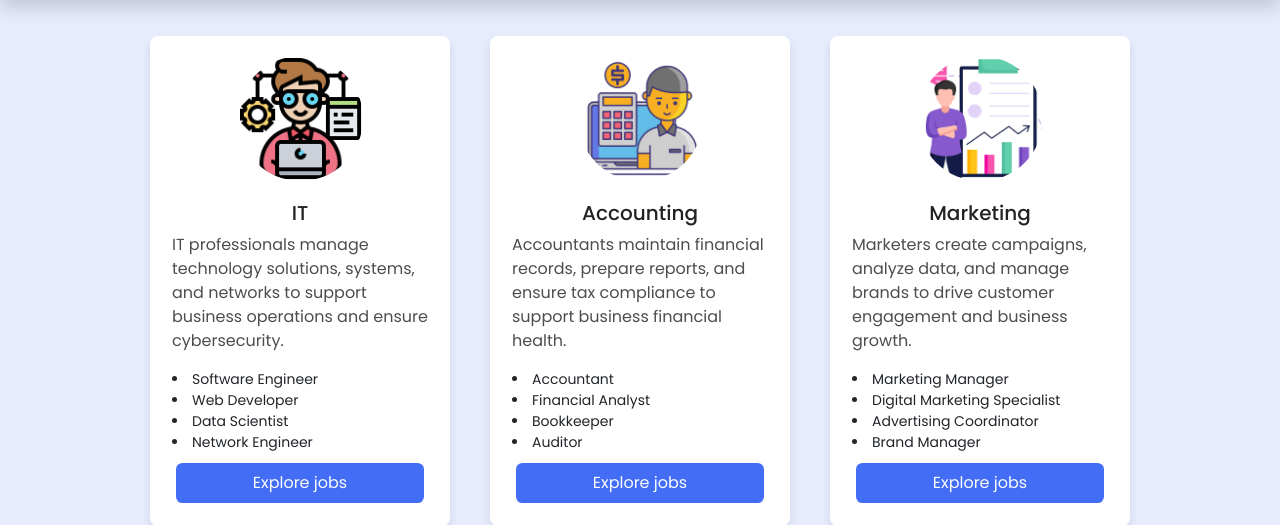
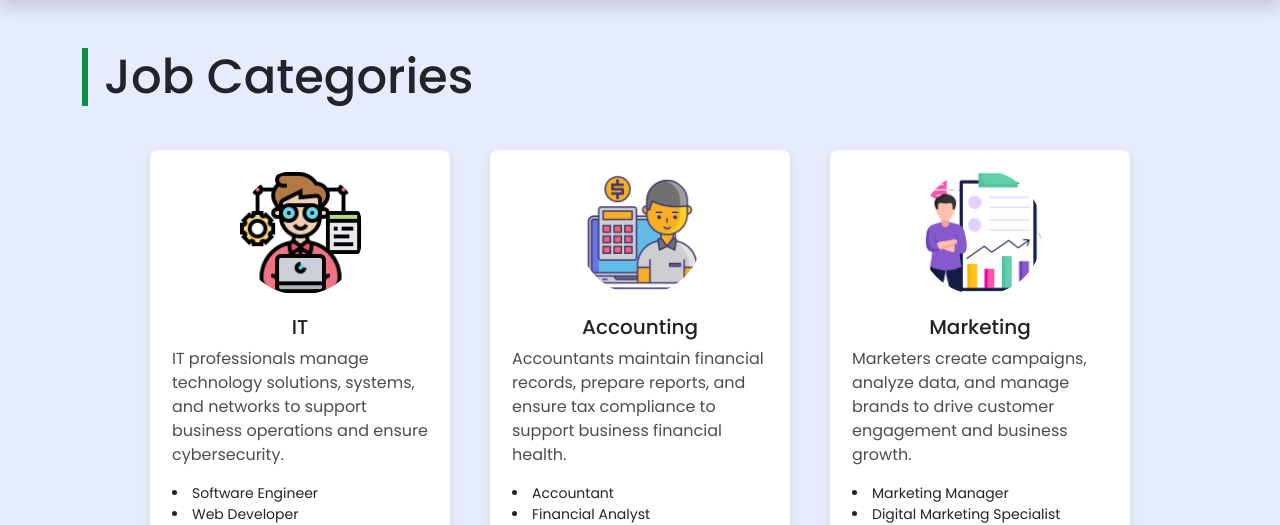
Before and after one commit to LakshanRukantha/CeylonJobSeeker, a PHP site: page /categories.php in a window 1280 px wide. Shown: the part 59-584 px from the top of the page. Run offline with PHP 8.4, Linux system fonts and the light colour scheme; some libraries are stand-ins or nearby versions.

Commit message:
Add a section title

```diff
--- a/categories.php
+++ b/categories.php
@@ -12,7 +12,7 @@
     />
     <link rel="stylesheet" href="./styles/main.css" />
     <link rel="stylesheet" href="./styles/category.css"/>
-    <title>Categories</title>
+    <title>Job Categories</title>
   </head>
   <body>
     <div class="main-wrapper">
@@ -60,7 +60,9 @@
       </nav>
       <!-- Navbar End -->
       <!-- Hero Section Start -->
-
+      <div class="container mt-5">
+        <h2 class="section-title">Job Categories</h2>
+      </div>
         <!-- cards section start -->
         <div class="row">
           <div class="card col-md-4 col-lg-12">
```
